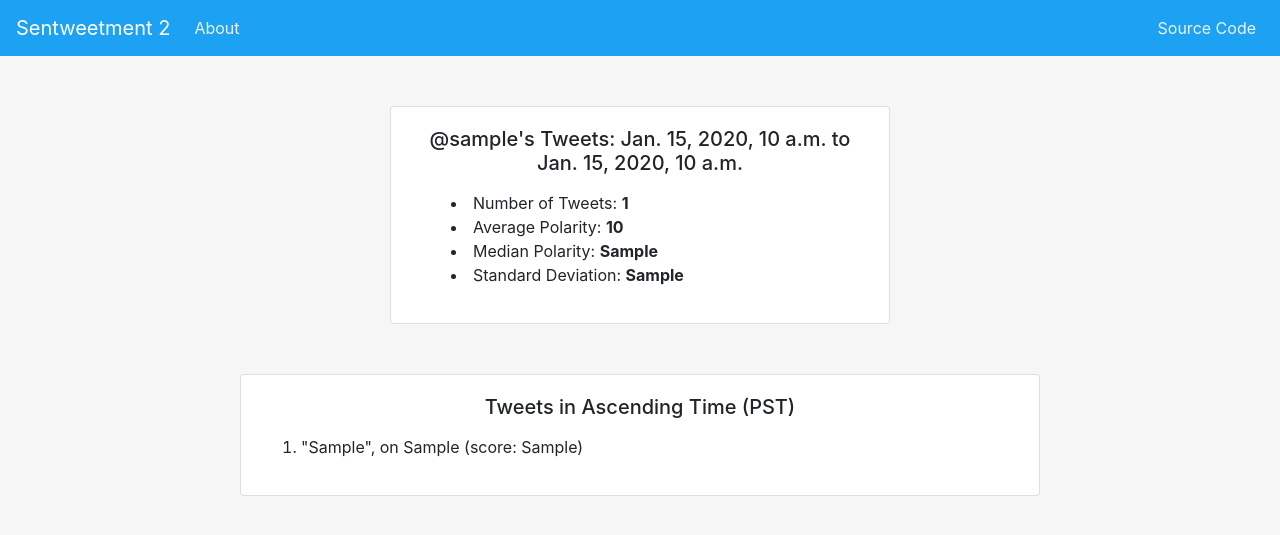
After one commit to lounotlew/Sentweetment2, a Django app: template mysite/sentiments/templates/sentiments/searched-tweets.html in a window 1280 px wide. The commit adds this page. Shown: the top 535 px of the page. Run offline with Django 3.2, Linux system fonts and the light colour scheme; the template is opened without the code that fills it: most values are stand-ins (such as "Sample title", 1, 10 or a date in 2020); some libraries are stand-ins or nearby versions.

Commit message:
Implemented proper form action and template layouts for searching tweets by dates.

```diff
--- /dev/null
+++ b/mysite/sentiments/templates/sentiments/searched-tweets.html
@@ -0,0 +1,48 @@
+{% extends "home/header.html" %}
+
+{% block content %}
+
+<div class="card text-center" style="width: 500px;">
+  <div class="card-body">
+  	<h5 class="card-title">@{{ username }}'s Tweets: {{ start_date }} to {{ end_date }}</h5>
+  	<p class="card-text">
+  		<ul style="text-align: center; list-style-position: inside;">
+  			<li style="text-align: left;">Number of Tweets: <strong>{{ numTweets }}</strong></li>
+  			<li style="text-align: left;">Average Polarity: <strong>{{ avgPol }}</strong></li>
+  			<li style="text-align: left;">Median Polarity: <strong>{{ medPol }}</strong></li>
+  			<li style="text-align: left;">Standard Deviation: <strong>{{ sdPol }}</strong></li>
+    	</ul>
+  	</p>
+  </div>
+</div>
+
+<div class="card text-center" style="width: 800px;">
+  <div class="card-body">
+  	<h5 class="card-title">Tweets in Ascending Time (PST)</h5>
+  	<p class="card-text">
+    	<ol>
+			{% for item in data %}
+			<li style="text-align: left;">"{{ item.0 }}", on {{ item.1 }} (score: {{ item.2 }})</li>
+			<pre></pre>
+			{% endfor %}
+		</ol>
+  	</p>
+  </div>
+</div>
+
+</body>
+
+</html>
+
+<!-- <script src="http://code.jquery.com/jquery-latest.min.js" type="text/javascript"></script>
+<script>
+   $("#actionA").on("click", function(){
+    $("#tweetcontent").load("top10pos.html #");
+  });
+
+  $("#actionB").on("click", function(){
+    $("#tweetcontent").load("https://www.html5rocks.com/en/tutorials/cors/");
+  });
+</script> -->
+
+{% endblock %}
```
Also changed, not shown: mysite/sentiments/templates/sentiments/analysis.html (+11 -2 lines), mysite/sentiments/views.py (+33 -1 lines).
